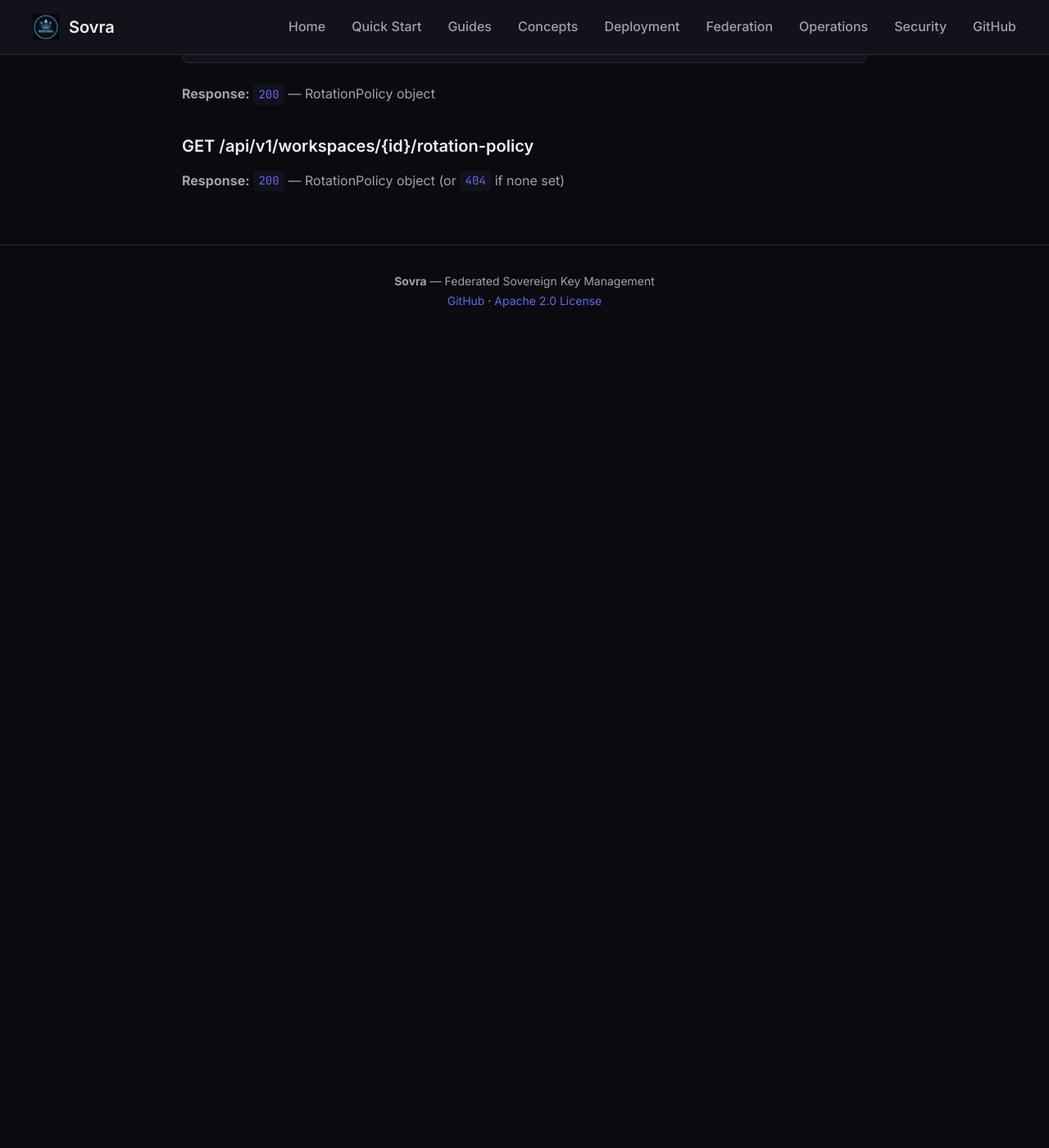
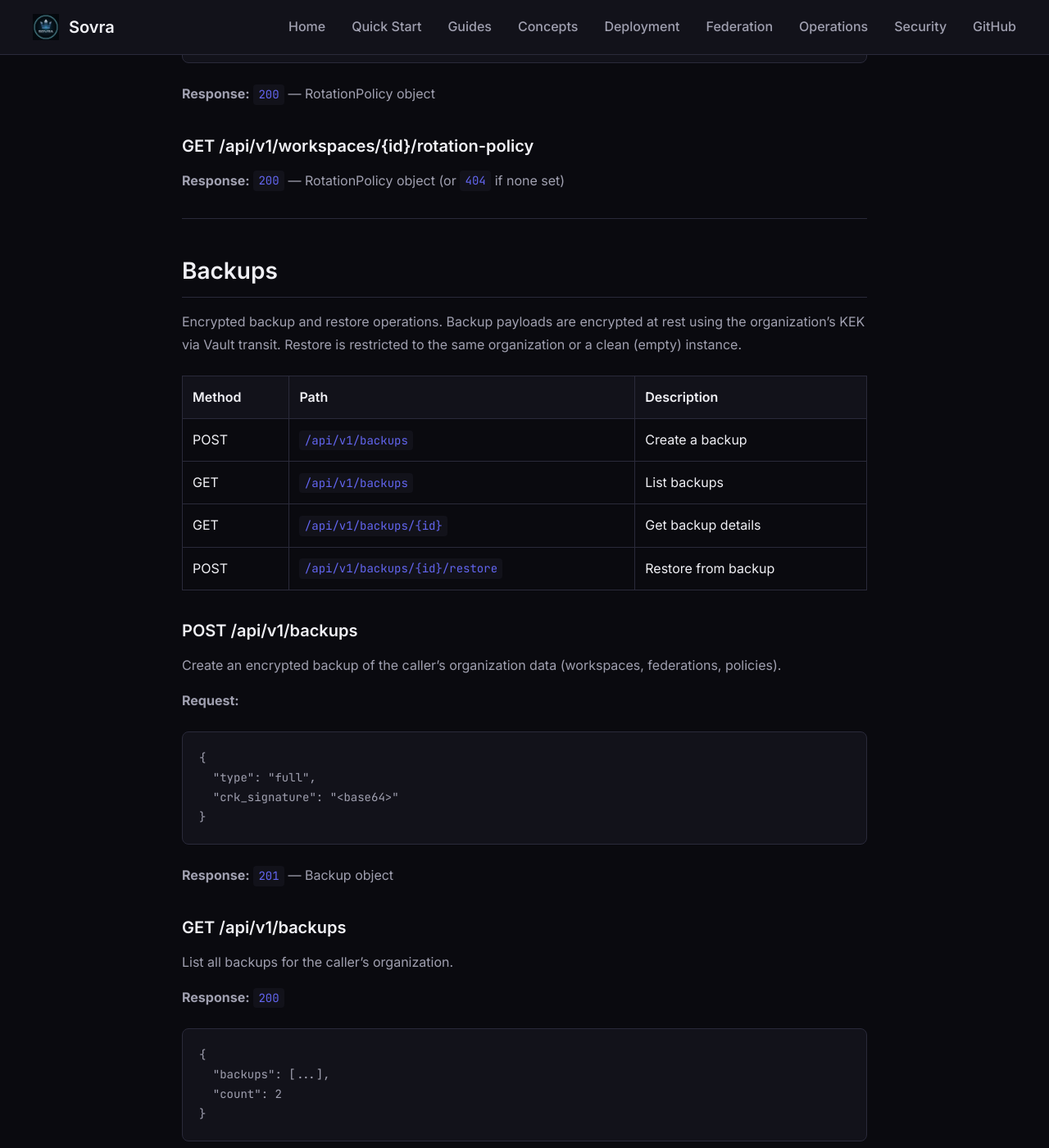
Before and after one commit to witlox/sovra, a Jekyll site: the page built from docs/reference/api.md, in a window 1280 px wide and 1400 px high, scrolled down 30139 px. Shown: the whole window at 82% size. Built offline with Jekyll 4.4.1, drawn with Linux system fonts in a browser that asks for light colours; before the commit the page ends 30549 px from its top, so only the background shows below that; some of the changed text lies outside the part shown.

Commit message:
minor inconsistencies

````diff
--- a/docs/reference/api.md
+++ b/docs/reference/api.md
@@ -1089,3 +1089,65 @@ Automatic key rotation policies for workspaces.
 ### GET /api/v1/workspaces/{id}/rotation-policy
 
 **Response:** `200` — RotationPolicy object (or `404` if none set)
+
+---
+
+## Backups
+
+Encrypted backup and restore operations. Backup payloads are encrypted at rest
+using the organization's KEK via Vault transit. Restore is restricted to the same
+organization or a clean (empty) instance.
+
+| Method | Path | Description |
+|--------|------|-------------|
+| POST | `/api/v1/backups` | Create a backup |
+| GET | `/api/v1/backups` | List backups |
+| GET | `/api/v1/backups/{id}` | Get backup details |
+| POST | `/api/v1/backups/{id}/restore` | Restore from backup |
+
+### POST /api/v1/backups
+
+Create an encrypted backup of the caller's organization data (workspaces, federations, policies).
+
+**Request:**
+```json
+{
+  "type": "full",
+  "crk_signature": "<base64>"
+}
+```
+
+**Response:** `201` — Backup object
+
+### GET /api/v1/backups
+
+List all backups for the caller's organization.
+
+**Response:** `200`
+```json
+{
+  "backups": [...],
+  "count": 2
+}
+```
+
+### GET /api/v1/backups/{id}
+
+Get details of a specific backup.
+
+**Response:** `200` — Backup object
+
+### POST /api/v1/backups/{id}/restore
+
+Restore from a backup. The caller's organization must match the backup's organization,
+or the target instance must be clean (no existing organizations). The encrypted payload
+is decrypted and its SHA-256 checksum is verified before re-importing data.
+
+**Request:**
+```json
+{
+  "crk_signature": "<base64>"
+}
+```
+
+**Response:** `204` — No Content
````
Also changed, not shown: docs/concepts/crk-management.md (+2 -2 lines), docs/guides/admin-guide.md (+11 -4 lines), docs/operations/disaster-recovery.md (+24 -0 lines), docs/reference/cli.md (+12 -5 lines), 1 other file.
